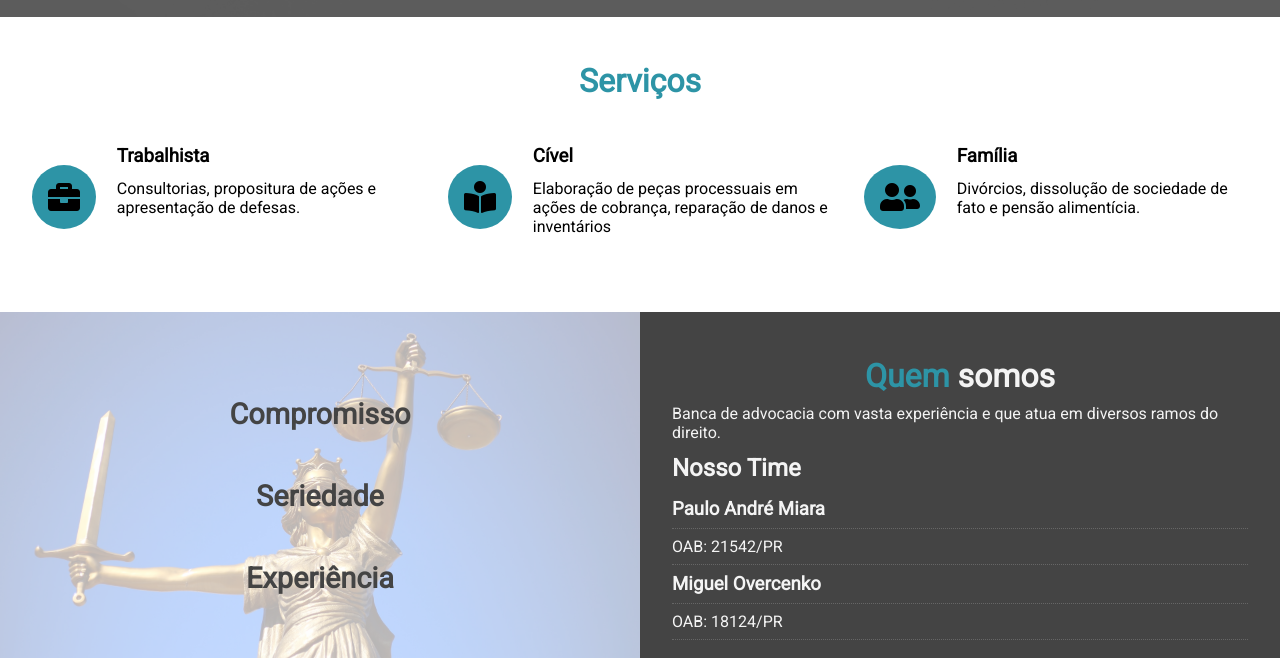
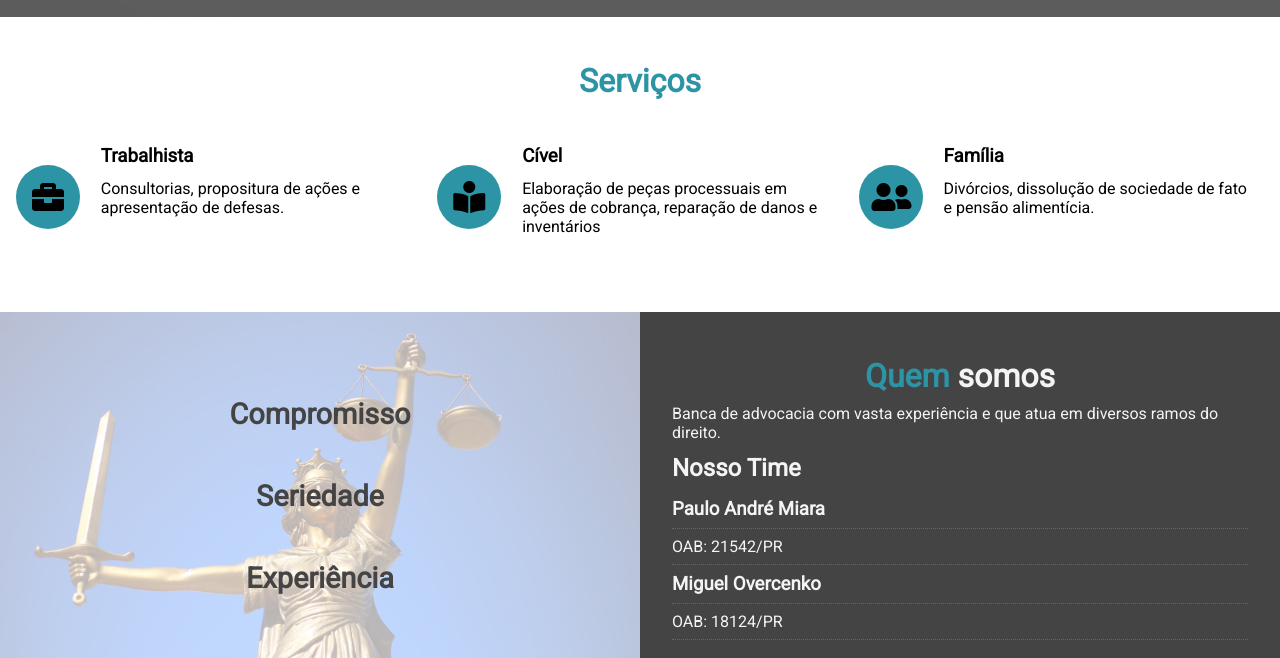
Before and after one commit to thilucas/miara-overcenko, a plain HTML site: page index.html in a window 1280 px wide. Shown: the part 860-1518 px from the top of the page. Drawn offline with nearby package versions, Linux system fonts and the light colour scheme; some packages are replaced by stand-ins of ours.

Commit message:
Changed family icon

```diff
--- a/css/style.css
+++ b/css/style.css
@@ -168,7 +168,7 @@ p {
 
 #Oque .items {
   display: flex;
-  padding: 0 1rem 1rem 1rem;
+  padding: 0 1rem 1rem 0;
   margin-bottom: 2rem;
 }
 
@@ -183,6 +183,11 @@ p {
   padding: 1rem;
   border-radius: 50%;
   margin-bottom: 1rem;
+  width: 64px;
+}
+
+.last-item {
+  padding: 1rem 1rem 1rem 0.8rem !important;
 }
 
 /* Quem somos */
```
